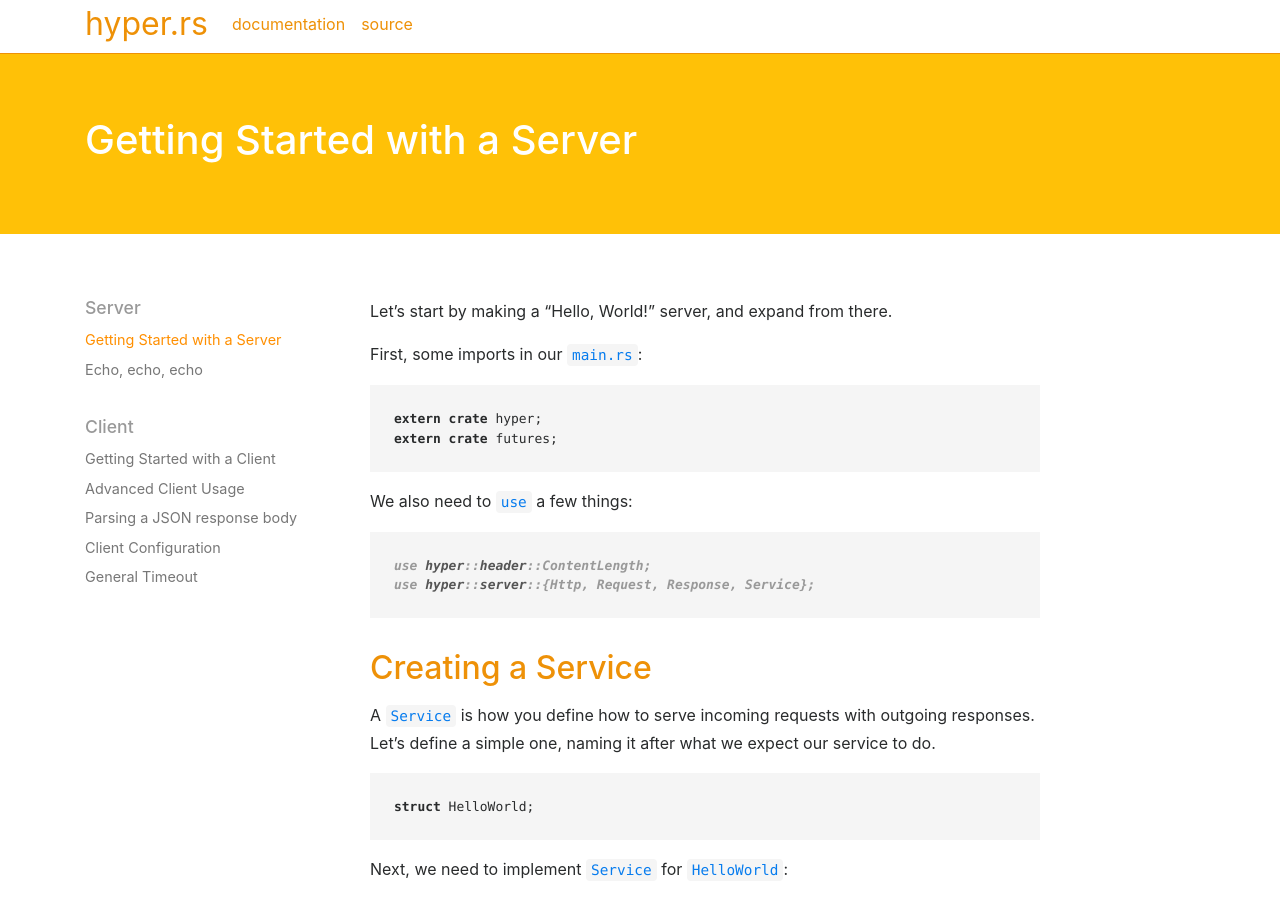
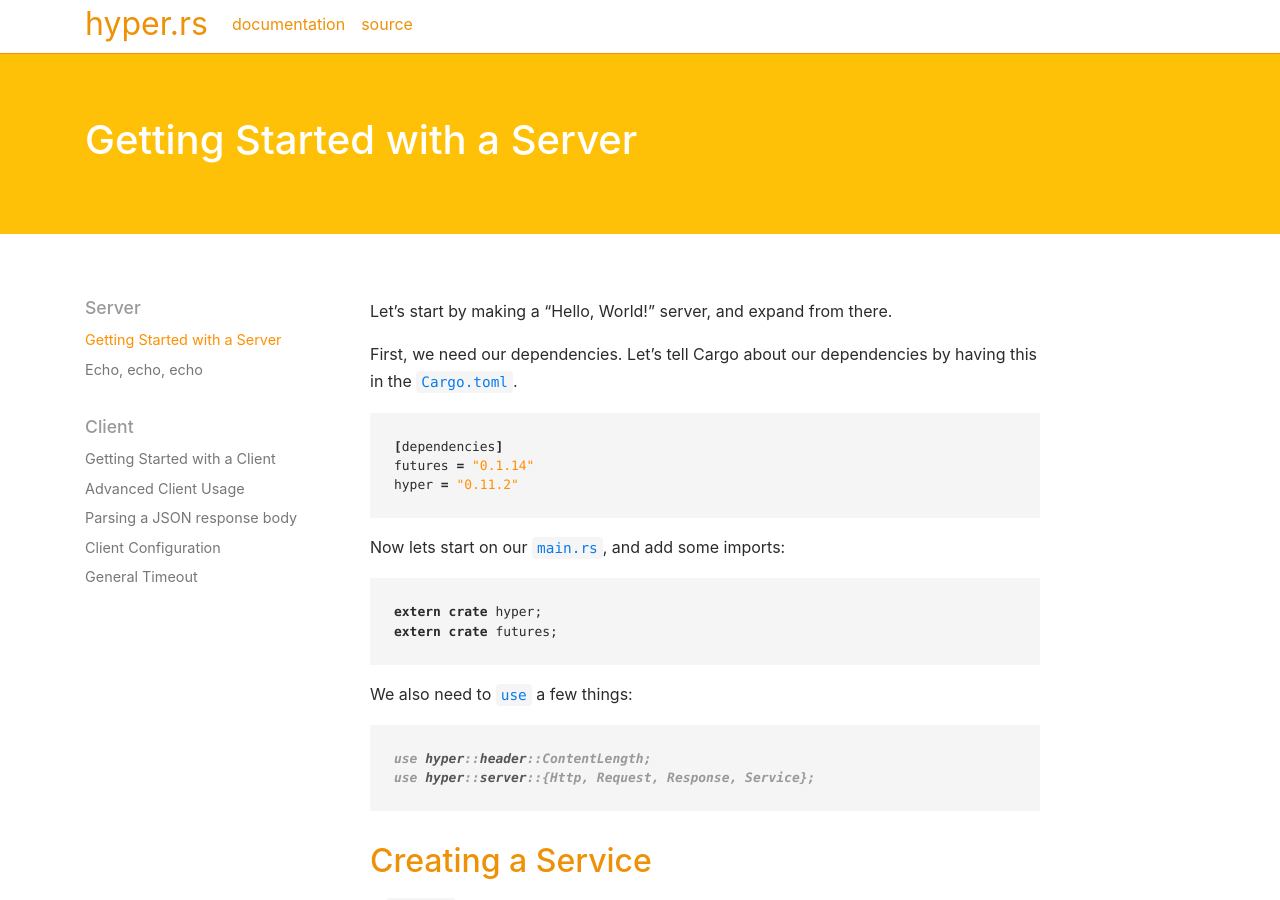
Before and after one commit to hyperium/hyperium.github.io, a Jekyll site: the page built from _guides/server/hello-world.md, in a window 1280 px wide and 900 px high. Built offline with Jekyll 4.4.1, drawn with Linux system fonts in a browser that asks for light colours.

Commit message:
Changes to hello-world server example to add dependencies step, as well as adding the Rust favicon

````diff
--- a/_guides/server/hello-world.md
+++ b/_guides/server/hello-world.md
@@ -5,7 +5,15 @@ layout: guide
 
 Let's start by making a "Hello, World!" server, and expand from there.
 
-First, some imports in our `main.rs`:
+First, we need our dependencies. Let's tell Cargo about our dependencies by having this in the `Cargo.toml`.
+
+```toml
+[dependencies]
+futures = "0.1.14"
+hyper = "0.11.2"
+```
+
+Now lets start on our `main.rs`, and add some imports:
 
 ```rust
 extern crate hyper;
--- a/_includes/head.html
+++ b/_includes/head.html
@@ -3,6 +3,7 @@
 <title>{% if page.title %}{{ page.title }}{% else %}{{ site.title }}{% endif %}</title>
 <meta name="description" content="{% if page.excerpt %}{{ page.excerpt | strip_html | strip_newlines | truncate: 160 }}{% else %}{{ site.description }}{% endif %}">
 
+<link rel="shortcut icon" type="image/x-icon" href="https://www.rust-lang.org/favicon.ico">
 <link rel="stylesheet" href="https://maxcdn.bootstrapcdn.com/bootstrap/4.0.0-alpha.6/css/bootstrap.min.css" integrity="sha384-rwoIResjU2yc3z8GV/NPeZWAv56rSmLldC3R/AZzGRnGxQQKnKkoFVhFQhNUwEyJ" crossorigin="anonymous">
 <link rel="stylesheet" href="{{ "/css/main.css" | absolute_url }}">
 
````
